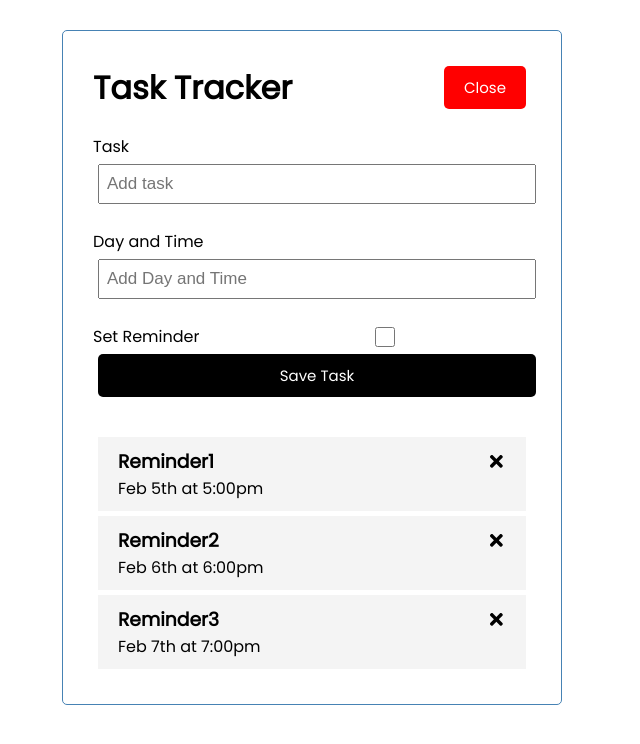
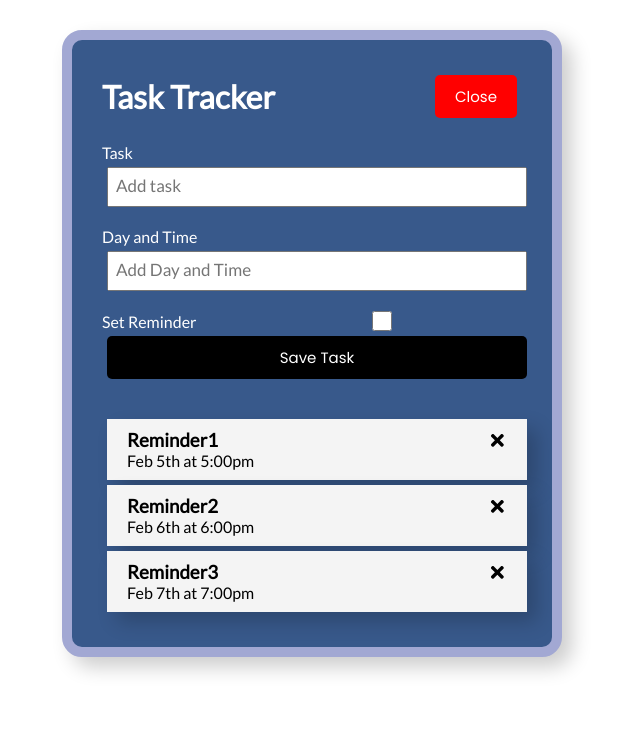
Before and after one commit to fabio-writes-code/to-do-react, a React (Create React App) app: page / in a window 1280 px wide. Both pictures are taken after a click on the button "Add". Shown: the top 744 px of the page, without its empty margins (328-968 px from the left). Built offline with nearby package versions, Linux system fonts and the light colour scheme; data requests are answered from the project's data file.

Commit message:
Configured App for deployment with gh-pages

```diff
--- a/db.json
+++ /dev/null
@@ -1,22 +0,0 @@
-{
-  "tasks": [
-    {
-      "id": 1,
-      "text": "Reminder1",
-      "day": "Feb 5th at 5:00pm",
-      "remider": false
-    },
-    {
-      "id": 2,
-      "text": "Reminder2",
-      "day": "Feb 6th at 6:00pm",
-      "remider": true
-    },
-    {
-      "id": 3,
-      "text": "Reminder3",
-      "day": "Feb 7th at 7:00pm",
-      "remider": true
-    }
-  ]
-}
--- a/src/App.js
+++ b/src/App.js
@@ -1,27 +1,30 @@
-import { useState, useEffect } from "react"
+import { useState} from "react"
 import Header from "./components/Header";
 import Tasks from "./components/Tasks";
 import AddTask from "./components/AddTask";
 
 function App() {
   const [showAddTask, setShowAddTask] = useState(false)
-  const [tasks, setTasks]=useState([])
-
-  //useEffect
-  useEffect(()=>{
-    const getData=async ()=>{
-      const taskFromServer=await fetchTasks()
-      setTasks(taskFromServer)
+  const [tasks, setTasks]=useState([
+    {
+      id: 1,
+      text: "Reminder1",
+      day: "Feb 5th at 5:00pm",
+      remider: false
+    },
+    {
+      id: 2,
+      text: "Reminder2",
+      day: "Feb 6th at 6:00pm",
+      remider: true
+    },
+    {
+      id: 3,
+      text: "Reminder3",
+      day: "Feb 7th at 7:00pm",
+      remider: true
     }
-    getData()
-  },[])
-
-  // Fetch data from json
-  const fetchTasks=async()=>{
-    const res=await fetch('http://localhost:5000/tasks')
-    const data = await res.json()
-    return data
-  }
+  ])
 
 
   //Delete task
--- a/src/index.css
+++ b/src/index.css
@@ -1,4 +1,5 @@
 @import url('https://fonts.googleapis.com/css2?family=Poppins:wght@300;400&display=swap');
+@import url('https://fonts.googleapis.com/css2?family=Lato&display=swap');
 
 * {
   box-sizing: border-box;
@@ -6,8 +7,22 @@
   padding: 0;
 }
 
+@keyframes myAnim {
+	0%,
+	50%,
+	100% {
+		opacity: 1;
+	}
+
+	25%,
+	75% {
+		opacity: 0;
+	}
+}
+
 body {
-  font-family: 'Poppins', sans-serif;
+  font-family: 'Lato', sans-serif;
+
 }
 
 .container {
@@ -18,6 +33,11 @@ body {
   border: 1px solid steelblue;
   padding: 30px;
   border-radius: 5px;
+  background: #38598b;
+  color:#fff;
+  border: 10px solid #a2a8d3;
+  border-radius: 20px;
+  box-shadow: 10px 10px 20px rgba(0, 0, 0, 0.2);
 }
 
 .header {
@@ -41,12 +61,20 @@ body {
   font-family: inherit;
 }
 
+.btn{
+  font-family: 'Poppins', sans-serif;;
+}
+
 .btn:focus {
   outline: none;
 }
 
 .btn:active {
   transform: scale(0.98);
+}
+
+.btn:hover{
+  filter:brightness(1.2);
 }
 
 .btn-block {
@@ -56,13 +84,22 @@ body {
 
 .task {
   background: #f4f4f4;
+  width: 100%;
   margin: 5px;
   padding: 10px 20px;
   cursor: pointer;
+  color: #000;
+  box-shadow: 10px 10px 20px rgba(0, 0, 0, 0.2);
+  transition: background var(2s);
+}
+
+.task:hover{
+  background-color: #ffcab0;
+  transition: 200ms;
 }
 
 .task.reminder {
-  border-left: 5px solid green;
+  border-left: 10px solid green;
 }
 
 .task h3 {
@@ -72,7 +109,43 @@ body {
 }
 
 .add-form {
+
   margin-bottom: 40px;
+  -webkit-animation: fadein 2s; /* Safari, Chrome and Opera > 12.1 */
+  -moz-animation: fadein 2s; /* Firefox < 16 */
+  -ms-animation: fadein 2s; /* Internet Explorer */
+  -o-animation: fadein 2s; /* Opera < 12.1 */
+  animation: fadein 500ms;
+  position: relative;
+  transition: all 0.3s ease-in-out;
+}
+@keyframes fadein {
+  from { opacity: 0; }
+  to   { opacity: 1; }
+}
+
+/* Firefox < 16 */
+@-moz-keyframes fadein {
+  from { opacity: 0; }
+  to   { opacity: 1; }
+}
+
+/* Safari, Chrome and Opera > 12.1 */
+@-webkit-keyframes fadein {
+  from { opacity: 0; }
+  to   { opacity: 1; }
+}
+
+/* Internet Explorer */
+@-ms-keyframes fadein {
+  from { opacity: 0; }
+  to   { opacity: 1; }
+}
+
+/* Opera < 12.1 */
+@-o-keyframes fadein {
+  from { opacity: 0; }
+  to   { opacity: 1; }
 }
 
 .form-control {
@@ -89,11 +162,16 @@ body {
   margin: 5px;
   padding: 3px 7px;
   font-size: 17px;
+  display: flex;
+}
+
+input::placeholder{
+  font-family: 'Lato', sans-serif;
 }
 
 .form-control-check {
   display: flex;
-  align-items: center;
+  align-items: flex-end;
   justify-content: space-between;
 }
 
```
Also changed, not shown: package.json (+6 -2 lines), 1 other file (tests, documents, lock files or other folders).
